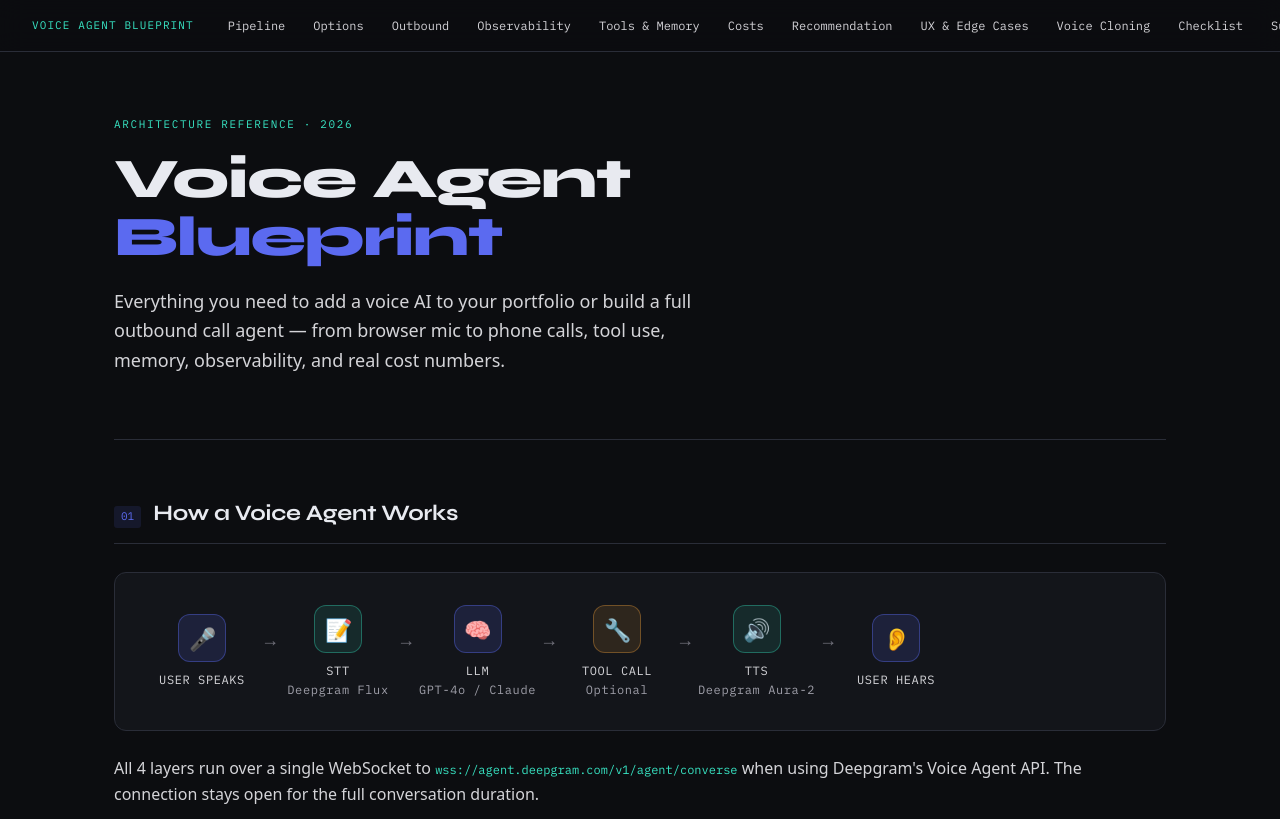
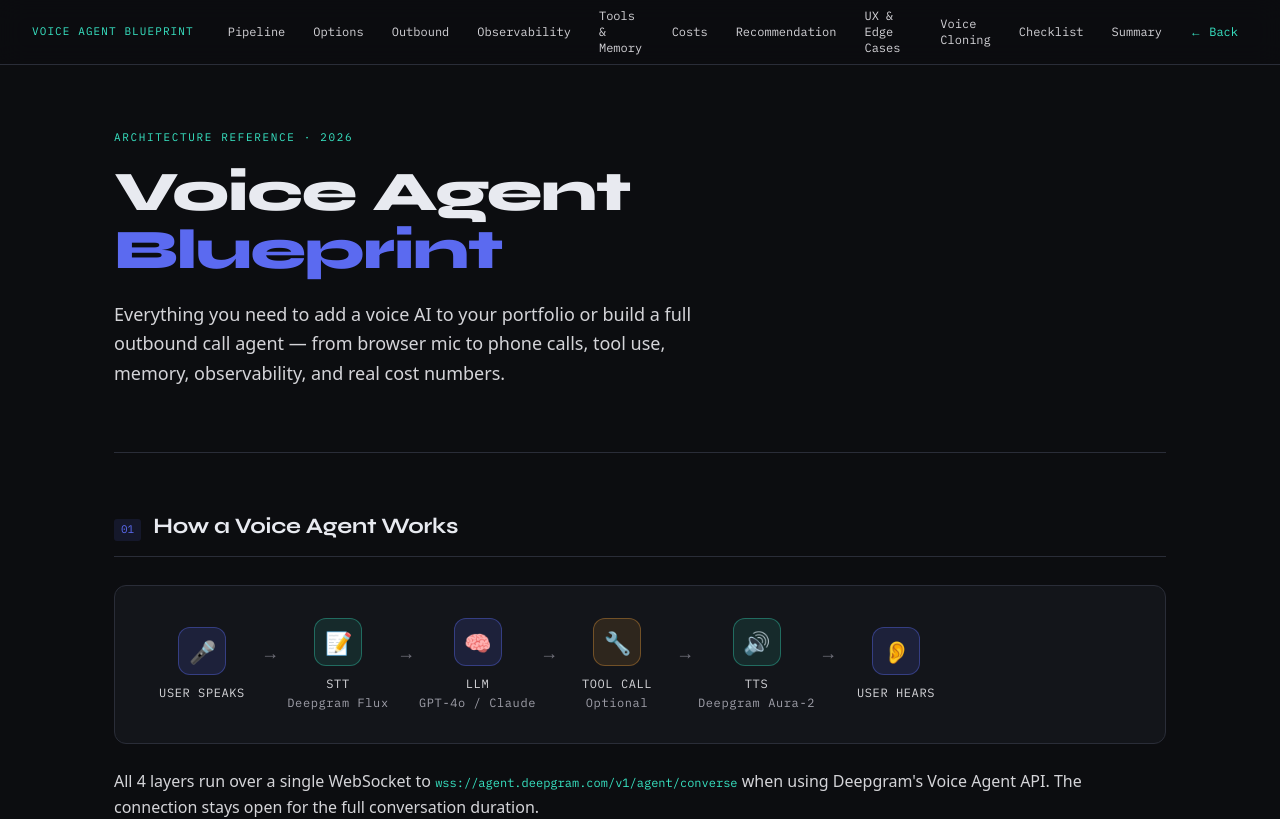
Before and after one commit to vinaybajjuri58/portfolio-updated, a Next.js app: page /resources/voice-agents in a window 1280 px wide. Shown: the top 819 px of the page. Built offline with nearby package versions, Linux system fonts and the light colour scheme.

Commit message:
Refactor : made changes on navbar

```diff
--- a/app/resources/voice-agents/page.tsx
+++ b/app/resources/voice-agents/page.tsx
@@ -1,4 +1,7 @@
+"use client";
+
 import Link from "next/link";
+import { useState } from "react";
 
 // ─── Shared helpers ────────────────────────────────────────────────────────────
 
@@ -405,15 +408,9 @@
 // ─── Page ──────────────────────────────────────────────────────────────────────
 
 export default function VoiceAgentsPage() {
-  return (
-    <div className="min-h-screen bg-[#0c0d10] text-[#e8eaf0] font-sans text-[14px] leading-[1.6]">
-
-      {/* Nav */}
-      <nav className="sticky top-0 z-50 bg-[rgba(12,13,16,0.92)] backdrop-blur-md border-b border-[#2a2d38] h-[52px] flex items-center px-8 gap-2 overflow-x-auto">
-        <span className="font-[family-name:var(--font-ibm-mono)] text-[11px] text-[#38e5c4] uppercase tracking-widest whitespace-nowrap mr-4">
-          Voice Agent Blueprint
-        </span>
-        {[
+  const [menuOpen, setMenuOpen] = useState(false);
+
+  const navLinks = [
     ["#pipeline", "Pipeline"],
     ["#options", "Options"],
     ["#outbound", "Outbound"],
@@ -425,22 +422,72 @@
     ["#voice-cloning", "Voice Cloning"],
     ["#checklist", "Checklist"],
     ["#summary", "Summary"],
-        ].map(([href, label]) => (
+  ];
+
+  return (
+    <div className="min-h-screen bg-[#0c0d10] text-[#e8eaf0] font-sans text-[14px] leading-[1.6]">
+
+      {/* Nav */}
+      <nav className="sticky top-0 z-50 bg-[rgba(12,13,16,0.92)] backdrop-blur-md border-b border-[#2a2d38] flex items-center px-4 sm:px-6 md:px-8 gap-2">
+        <span className="font-[family-name:var(--font-ibm-mono)] text-[11px] text-[#38e5c4] uppercase tracking-widest whitespace-nowrap mr-4">
+          Voice Agent Blueprint
+        </span>
+
+        {/* Desktop Navigation */}
+        <div className="hidden md:flex items-center gap-2 flex-1">
+          {navLinks.map(([href, label]) => (
             <a
               key={href}
               href={href}
-            className="font-[family-name:var(--font-ibm-mono)] text-xs text-zinc-300 hover:text-white px-2.5 py-1 rounded hover:bg-[#1c1f27] whitespace-nowrap transition-colors"
+              className="font-[family-name:var(--font-ibm-mono)] text-xs text-zinc-300 hover:text-white px-2.5 py-2 rounded hover:bg-[#1c1f27] transition-colors"
+            >
+              {label}
+            </a>
+          ))}
+        </div>
+
+        {/* Mobile Menu Button */}
+        <button
+          className="md:hidden flex flex-col gap-1.5 p-2 ml-auto"
+          onClick={() => setMenuOpen(!menuOpen)}
+          aria-label="Toggle menu"
+        >
+          <span className={`block h-0.5 w-5 bg-[#38e5c4] transition-all ${menuOpen ? "rotate-45 translate-y-2" : ""}`} />
+          <span className={`block h-0.5 w-5 bg-[#38e5c4] transition-all ${menuOpen ? "opacity-0" : ""}`} />
+          <span className={`block h-0.5 w-5 bg-[#38e5c4] transition-all ${menuOpen ? "-rotate-45 -translate-y-2" : ""}`} />
+        </button>
+
+        {/* Desktop Back Button */}
+        <Link
+          href="/resources"
+          className="hidden md:block font-[family-name:var(--font-ibm-mono)] text-xs text-[#38e5c4] px-2.5 py-2 rounded hover:bg-[#1c1f27] transition-colors"
+        >
+          ← Back
+        </Link>
+      </nav>
+
+      {/* Mobile Menu */}
+      {menuOpen && (
+        <div className="md:hidden bg-[#13151a] border-b border-[#2a2d38] px-4 py-2">
+          {navLinks.map(([href, label]) => (
+            <a
+              key={href}
+              href={href}
+              onClick={() => setMenuOpen(false)}
+              className="block font-[family-name:var(--font-ibm-mono)] text-xs text-zinc-300 hover:text-white px-2.5 py-2 rounded hover:bg-[#1c1f27] transition-colors"
             >
               {label}
             </a>
           ))}
           <Link
             href="/resources"
-          className="font-[family-name:var(--font-ibm-mono)] text-xs text-[#38e5c4] px-2.5 py-1 rounded hover:bg-[#1c1f27] whitespace-nowrap transition-colors ml-auto"
+            onClick={() => setMenuOpen(false)}
+            className="block font-[family-name:var(--font-ibm-mono)] text-xs text-[#38e5c4] px-2.5 py-2 rounded hover:bg-[#1c1f27] transition-colors mt-2"
           >
             ← Back
           </Link>
-      </nav>
+        </div>
+      )}
 
       <div className="max-w-[1100px] mx-auto px-6 pb-20">
 
```
Lines whose indentation alone changed are shown as unchanged.
